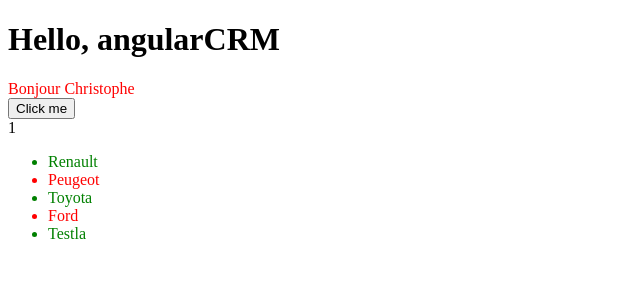
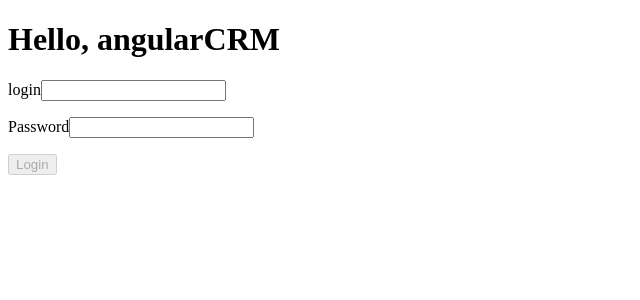
Before and after one commit to jollivetc/angularCRM-0624, an Angular app: page / in a window 1280 px wide. Shown: the top 300 px of the page, without its empty margins (0-640 px from the left). Built offline with nearby package versions, Linux system fonts and the light colour scheme.

Commit message:
login component

```diff
--- a/src/app/app.component.html
+++ b/src/app/app.component.html
@@ -1,13 +1,3 @@
 <h1>Hello, {{ title }}</h1>
 
-<div [ngClass]="cssClass">
-  Bonjour {{firstname}}
-</div>
-<button (click)="clicked($event)">Click me</button>
-<div>{{counter}}</div>
-<ul>
-  <li *ngFor="let car of cars; let isOdd=odd"
-      [ngClass]=" isOdd ? 'myclass' : 'myclass2' ">
-    {{car}}
-  </li>
-</ul>
+<crm-login></crm-login>
--- a/src/app/app.component.ts
+++ b/src/app/app.component.ts
@@ -1,30 +1,17 @@
 import { NgClass, NgFor } from '@angular/common';
 import { Component } from '@angular/core';
 import { RouterOutlet } from '@angular/router';
+import { LoginComponent } from './login/login.component';
 
 @Component({
   selector: 'crm-root',
   standalone: true,
-  imports: [RouterOutlet, NgClass, NgFor],
+  imports: [RouterOutlet, LoginComponent],
   templateUrl: './app.component.html',
   styleUrl: './app.component.scss'
 })
 export class AppComponent {
   title = 'angularCRM';
 
-  firstname = 'Christophe';
-  cssClass = 'myclass';
-  counter = 1;
-  cars=['Renault', 'Peugeot', 'Toyota', 'Ford', 'Testla'];
 
-  clicked($event:MouseEvent):void{
-    console.log($event);
-    console.log("clicked");
-    this.counter = this.counter+1
-    if(this.cssClass==='myclass'){
-      this.cssClass='myclass2';
-    }else{
-      this.cssClass='myclass';
-    }
-  }
 }
--- /dev/null
+++ b/src/app/login/login.component.html
@@ -0,0 +1,17 @@
+<form [formGroup]="loginForm" (ngSubmit)="login()">
+  <p>
+    <label for="login">login</label>
+    <input type="text" name="login" formControlName="login">
+    <span *ngIf="loginForm.get('login')?.touched && loginForm.get('login')?.errors">
+      <span *ngIf="loginForm.get('login')?.errors?.['required']">Login required</span>
+      <span *ngIf="loginForm.get('login')?.errors?.['minlength']">minimal length is 3</span>
+    </span>
+  </p>
+  <p>
+    <label for="password">Password</label>
+    <input type="text" name="password" formControlName="password">
+  </p>
+  <p>
+    <button type="submit" [disabled]="loginForm.invalid">Login</button>
+  </p>
+</form>
--- /dev/null
+++ b/src/app/login/login.component.ts
@@ -0,0 +1,35 @@
+import { NgIf } from '@angular/common';
+import { Component } from '@angular/core';
+import { AbstractControl, FormControl, FormGroup, ReactiveFormsModule, ValidationErrors, Validators } from '@angular/forms';
+
+@Component({
+  selector: 'crm-login',
+  standalone: true,
+  imports: [ReactiveFormsModule, NgIf],
+  templateUrl: './login.component.html',
+  styleUrl: './login.component.scss'
+})
+export class LoginComponent {
+
+  loginForm:FormGroup;
+
+  constructor(){
+    this.loginForm= new FormGroup({
+      login: new FormControl('', [Validators.required, Validators.minLength(3)]),
+      password: new FormControl('', [Validators.required, no$InPasswordValidator])
+    });
+  }
+
+  login():void{
+    console.log(this.loginForm);
+  }
+}
+
+function no$InPasswordValidator(c:AbstractControl):ValidationErrors|null{
+  if((c.value as string).indexOf('$')<0){
+    return null;
+  }
+  return {
+    no$InPassword:false
+  }
+}
--- a/src/styles.scss
+++ b/src/styles.scss
@@ -1 +1,5 @@
 /* You can add global styles to this file, and also import other style files */
+
+.ng-invalid.ng-touched{
+  border-color: red;
+}
```
Also changed, not shown: src/app/login/login.component.scss (added), 1 other file (tests, documents, lock files or other folders).
